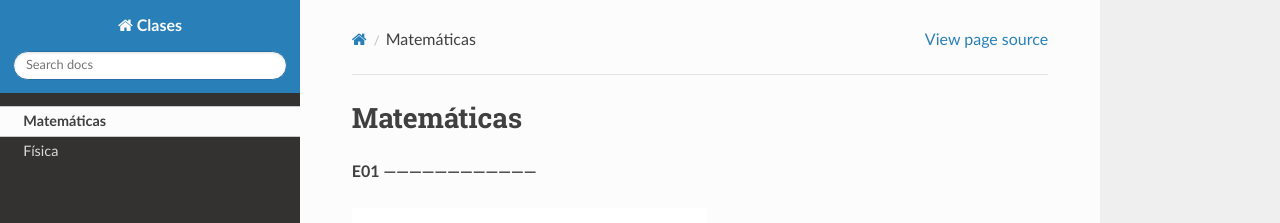
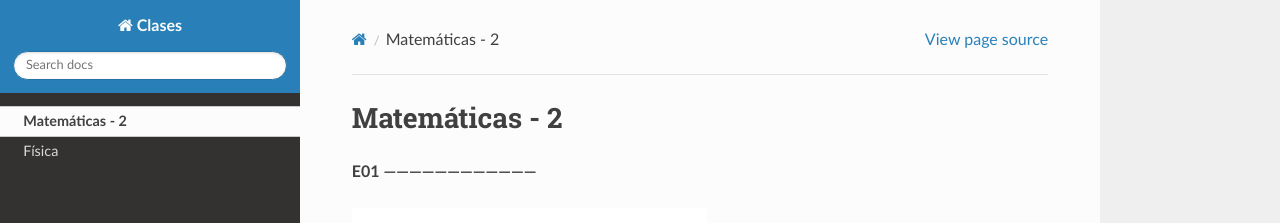
Before and after one commit to matecom57/santosg57-clasesparticulares, a Sphinx documentation site: the page built from docs/source/Matematicas/matematicas.rst, in a window 1280 px wide and 900 px high. Shown: the top 223 px of the window. Built offline with Sphinx 7.4.7 and the Read the Docs theme 3.1.0, drawn with Linux system fonts in a browser that asks for light colours.

```diff
--- a/docs/source/Matematicas/matematicas.rst
+++ b/docs/source/Matematicas/matematicas.rst
@@ -1,4 +1,4 @@
-Matemáticas
+Matemáticas - 2
 ===========
 
 **E01 ------------------------------------**
@@ -13,6 +13,7 @@ Matemáticas
    :scale: 60 %
 
 .. image:: binomio.png
+   :scale: 60 %
 
 **E03 ------------------------------------**
 
```
